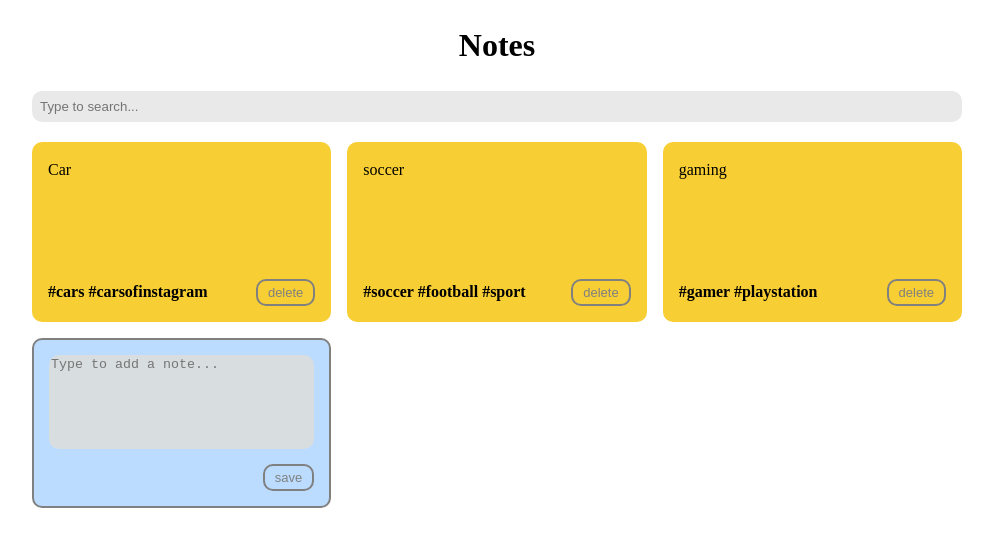
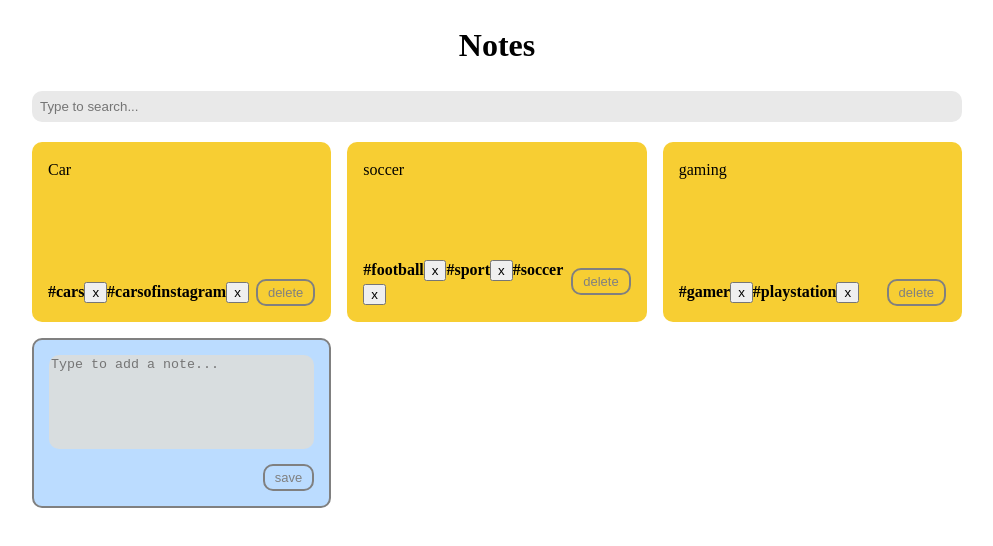
Before and after one commit to DK-AC/notelist, a React (Create React App) app: page / in a window 1280 px wide. Shown: the top 546 px of the page, without its empty margins (143-1136 px from the left). Built offline with nearby package versions, Linux system fonts and the light colour scheme.

Commit message:
remove current tag

```diff
--- a/src/App.tsx
+++ b/src/App.tsx
@@ -4,10 +4,10 @@ import {NotesList} from './components/notelist/NotesList'
 import {Header} from './components/header/Header'
 import {Search} from './components/search/Search'
 import {Value} from './enum/value'
-import {data, NoteType} from './dataBase'
+import {data, NoteType, TagsType} from './dataBase'
 
 export const App: FC = () => {
-  const [notes, setNotes] = useState(data.notes)
+  const [notes, setNotes] = useState<NoteType[]>(data.notes)
   const [search, setSearch] = useState<string>(Value.EmptyString)
 
   const handleRemoveNoteClick = (id: string): void => {
@@ -19,8 +19,18 @@ export const App: FC = () => {
   const handleCreateNoteClick = (note: NoteType): void => {
     setNotes([...notes, note])
   }
+
+  const handleRemoveTagClick = (tags: TagsType, tagId: string): void => {
+    setNotes(
+      notes.map(note => ({
+        ...note,
+        tags: note.tags.filter(tag => tag.id !== tagId),
+      })),
+    )
+  }
   const filteredNotes = notes.filter(
-    note => note.tags.filter(tag => tag.toLowerCase().includes(search))[0],
+    note =>
+      note.tags.filter(tag => tag.title.toLowerCase().includes(search.toLowerCase()))[0],
   )
 
   return (
@@ -32,6 +42,7 @@ export const App: FC = () => {
         onRemoveNoteClick={handleRemoveNoteClick}
         onUpdateNoteTitleChange={handleUpdateNoteTitleChange}
         onCreateNoteClick={handleCreateNoteClick}
+        onRemoveTagClick={handleRemoveTagClick}
       />
     </div>
   )
--- a/src/components/createNote/CreateNote.tsx
+++ b/src/components/createNote/CreateNote.tsx
@@ -21,13 +21,9 @@ export const CreateNote: FC<PropsType> = ({onCreateNoteClick}) => {
       onCreateNoteClick({
         id: v1(),
         title,
-        tags: [
-          title
-            .split(' ')
-            .filter(str => str.includes('#'))
-            .join(' '),
-        ],
+        tags: [{title: '', id: v1()}],
       })
+      // title.split(' ').filter(str => str.includes('#'))
       setTitle(Value.EmptyString)
     }
   }
--- a/src/components/note/Note.tsx
+++ b/src/components/note/Note.tsx
@@ -3,7 +3,6 @@ import './note.css'
 import {EditableSpan} from '../editableSpan/EditableSpan'
 import {CustomButton} from '../customButton/CustomButton'
 import {TagsType} from '../../dataBase'
-import {v1} from 'uuid'
 
 type PropsType = {
   id: string
@@ -11,6 +10,7 @@ type PropsType = {
   tags: TagsType
   onRemoveNoteClick: (id: string) => void
   onUpdateNoteTitleChange: (id: string, title: string) => void
+  onRemoveTagClick: (obj: TagsType, itemId: string) => void
 }
 
 export const Note: FC<PropsType> = ({
@@ -19,16 +19,29 @@ export const Note: FC<PropsType> = ({
   tags,
   onRemoveNoteClick,
   onUpdateNoteTitleChange,
+  onRemoveTagClick,
 }) => {
   const handleRemoveNoteClick = (): void => {
     onRemoveNoteClick(id)
   }
+
   const handleUpdateNoteTitleChange = (title: string): void => {
     onUpdateNoteTitleChange(id, title)
   }
 
   const mapTags = tags.map(tag => {
-    return <b key={v1()}>{tag} </b>
+    const handleRemoveTagClick = (): void => {
+      onRemoveTagClick(tags, tag.id)
+    }
+
+    return (
+      <b key={tag.id}>
+        {tag.title}
+        <button type="button" onClick={handleRemoveTagClick}>
+          x
+        </button>
+      </b>
+    )
   })
 
   return (
--- a/src/components/notelist/NotesList.tsx
+++ b/src/components/notelist/NotesList.tsx
@@ -4,13 +4,14 @@ import React, {FC} from 'react'
 import {Note} from '../note/Note'
 import './notelist.css'
 import {CreateNote} from '../createNote/CreateNote'
-import {NoteType} from '../../dataBase'
+import {NoteType, TagsType} from '../../dataBase'
 
 type PropsType = {
   data: NoteType[]
   onRemoveNoteClick: (id: string) => void
   onUpdateNoteTitleChange: (id: string, title: string) => void
   onCreateNoteClick: (note: NoteType) => void
+  onRemoveTagClick: (note: TagsType, itemId: string) => void
 }
 
 export const NotesList: FC<PropsType> = ({
@@ -18,14 +19,16 @@ export const NotesList: FC<PropsType> = ({
   onRemoveNoteClick,
   onUpdateNoteTitleChange,
   onCreateNoteClick,
+  onRemoveTagClick,
 }) => {
-  const mapNotes = data.map((note: NoteType) => {
+  const mapNotes = data.map((note: NoteType, index) => {
     return (
       <Note
         key={note.id}
         {...note}
         onRemoveNoteClick={onRemoveNoteClick}
         onUpdateNoteTitleChange={onUpdateNoteTitleChange}
+        onRemoveTagClick={onRemoveTagClick}
       />
     )
   })
--- a/src/dataBase.ts
+++ b/src/dataBase.ts
@@ -1,7 +1,8 @@
 import {v1} from 'uuid'
 
 export type NoteType = {id: string; title: string; tags: TagsType}
-export type TagsType = string[]
+export type TagsType = TagType[]
+export type TagType = {id: string; title: string}
 
 export type NotesType = {
   notes: NoteType[]
@@ -12,17 +13,27 @@ export const data: NotesType = {
     {
       id: v1(),
       title: 'Car',
-      tags: ['#cars', '#carsofinstagram'],
+      tags: [
+        {id: v1(), title: '#cars'},
+        {id: v1(), title: '#carsofinstagram'},
+      ],
     },
     {
       id: v1(),
       title: 'soccer',
-      tags: ['#soccer', '#football', '#sport'],
+      tags: [
+        {id: v1(), title: '#football'},
+        {id: v1(), title: '#sport'},
+        {id: v1(), title: '#soccer'},
+      ],
     },
     {
       id: v1(),
       title: 'gaming',
-      tags: ['#gamer', '#playstation'],
+      tags: [
+        {id: v1(), title: '#gamer'},
+        {id: v1(), title: '#playstation'},
+      ],
     },
   ],
 }
```
